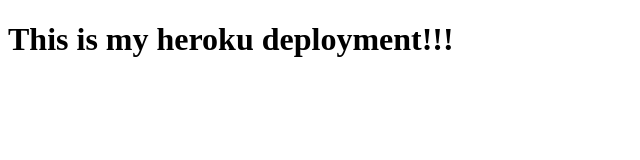
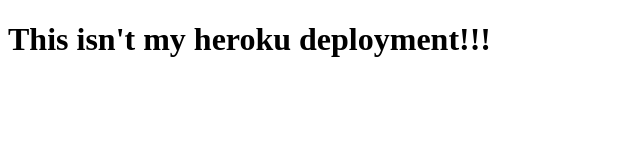
Before and after one commit to DaLairBear/deployment-demo, a website: page index.html in a window 1280 px wide. Shown: the whole page, without its empty margins (0-640 px from the left). Drawn offline with Linux system fonts and the light colour scheme.

Commit message:
changed h1

```diff
--- a/index.html
+++ b/index.html
@@ -7,6 +7,6 @@
   <title>Heroku Test</title>
 </head>
 <body>
-  <h1>This is my heroku deployment!!!</h1>
+  <h1>This isn't my heroku deployment!!!</h1>
 </body>
 </html>
```
